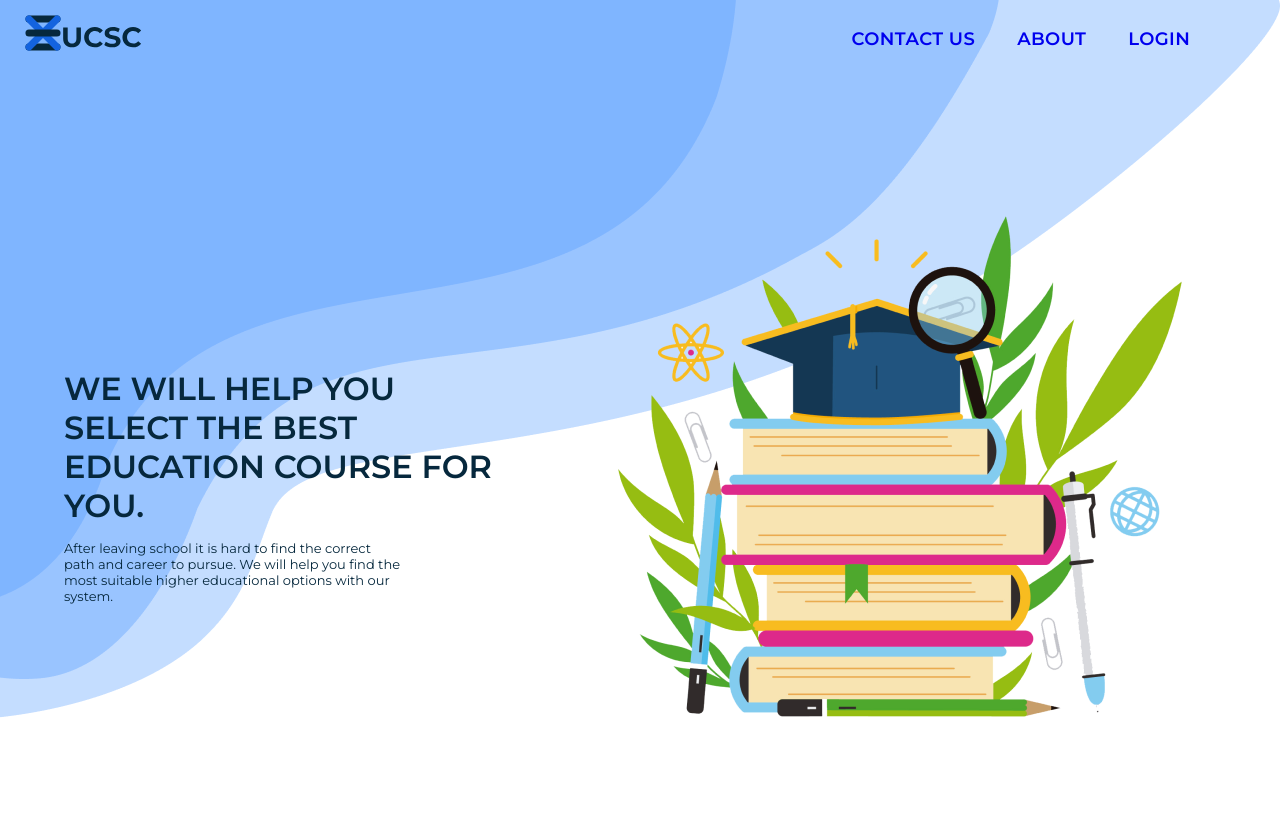
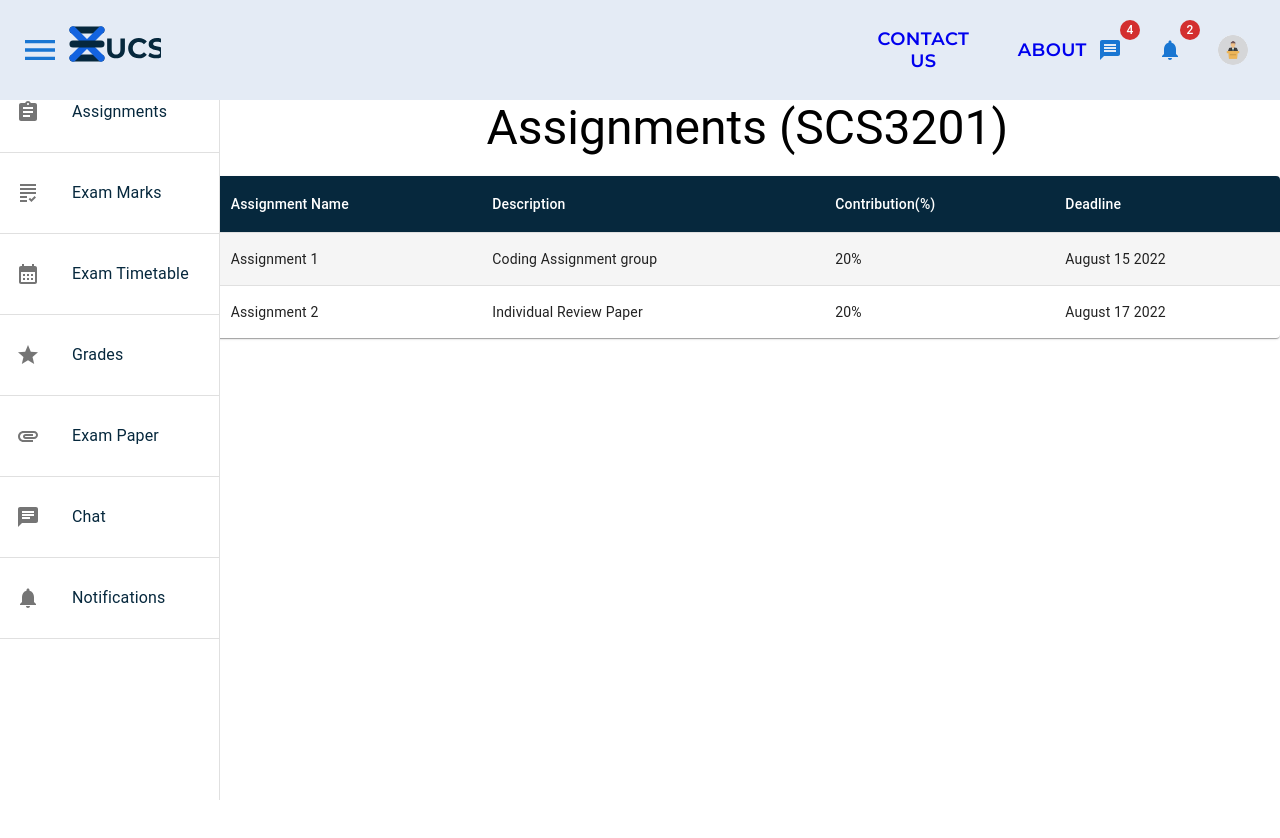
Before and after one commit to Piyu-2018/ucsc_exrms_official, a React (Create React App) app: page /lec_assign_list in a window 1280 px wide. Before the commit this address led to /. Shown: the top 838 px of the page. After the commit the page ends 800 px from the top, so only its background shows below. Built offline with nearby package versions, Linux system fonts and the light colour scheme.

Commit message:
commit for lec assignment tables

```diff
--- a/src/App.js
+++ b/src/App.js
@@ -12,6 +12,7 @@ import {
 } from "react-router-dom";
 import Login from './pages/Login';
 import LecturerAssignments from './pages/Lecturer/LecturerAssignments';
+import LecAssignList from './pages/Lecturer/LecAssignList';
 
 function App() {
   return (
@@ -25,6 +26,7 @@ function App() {
         <Route path='/directorDash' element={<DirectorDash/>}/>
         <Route path='/directorUnder' element={<DirectorUnder/>}/>
         <Route path='/lecturer_assignments' element={<LecturerAssignments/>}/>
+        <Route path='/lec_assign_list' element={<LecAssignList/>}/>
       </Routes>
 
     </div>
--- /dev/null
+++ b/src/Component/Lecturer/LecAssignTable.js
@@ -0,0 +1,63 @@
+import { Paper, styled, Table, TableBody, TableCell, tableCellClasses, TableContainer, TableHead, TableRow } from '@mui/material';
+import React from 'react'
+
+const StyledTableCell = styled(TableCell)(({ theme }) => ({
+    [`&.${tableCellClasses.head}`]: {
+      backgroundColor: '#06283D',
+      color: theme.palette.common.white,
+    },
+    [`&.${tableCellClasses.body}`]: {
+      fontSize: 14,
+    },
+  }));
+
+  const StyledTableRow = styled(TableRow)(({ theme }) => ({
+    '&:nth-of-type(odd)': {
+      backgroundColor: theme.palette.action.hover,
+    },
+    // hide last border
+    '&:last-child td, &:last-child th': {
+      border: 0,
+    },
+  }));
+
+  function createData(AssignmentName,Description,Contribution,Deadline) {
+    return { AssignmentName,Description,Contribution,Deadline };
+  }
+
+  const rows = [
+    createData('Assignment 1','Coding Assignment group','20%','August 15 2022'),
+    createData('Assignment 2','Individual Review Paper','20%','August 17 2022'),
+
+  ];
+
+function LecAssignTable() {
+  return (
+    <>
+            <TableContainer component={Paper} sx={{mt:"20px"}}>
+        <Table sx={{ minWidth: 700 }} aria-label="customized table">
+            <TableHead>
+            <TableRow>
+                <StyledTableCell align="left">Assignment Name</StyledTableCell>
+                <StyledTableCell align="left">Description</StyledTableCell>
+                <StyledTableCell align="left">Contribution(%)</StyledTableCell>
+                <StyledTableCell align="left">Deadline</StyledTableCell>
+            </TableRow>
+            </TableHead>
+            <TableBody>
+            {rows.map((row) => (
+                <StyledTableRow key={row.name}>
+                <StyledTableCell align="left">{row.AssignmentName}</StyledTableCell>
+                <StyledTableCell align="left">{row.Description}</StyledTableCell>
+                <StyledTableCell align="left">{row.Contribution}</StyledTableCell>
+                <StyledTableCell align="left">{row.Deadline}</StyledTableCell>
+                </StyledTableRow>
+            ))}
+            </TableBody>
+        </Table>
+        </TableContainer>
+    </>
+  )
+}
+
+export default LecAssignTable
--- a/src/Component/Lecturer/LecAssignmentCourses.js
+++ b/src/Component/Lecturer/LecAssignmentCourses.js
@@ -1,12 +1,35 @@
-import { Typography } from '@mui/material'
+import { Box, Container, Grid, Typography } from '@mui/material'
 import React from 'react'
+import LecCourseCard from './LecCourseCard'
+
+const courseCodes = ["SCS3201","SCS3202","SCS3203","SCS3204","SCS3205"];
+const courseNames = ["Machine Learning and Neural Computing","Human Computer Interaction","Software Project management","Professional Practice","Graph Theory"];
 
 function LecAssignmentCourses() {
   return (
     <>
-        <Typography variant='h3'>
-            Courses
-        </Typography>
+      <Typography variant="h3">
+        Assignments
+      </Typography>
+      <Grid container spacing = {3} sx={{marginTop:"20px"}}>
+        <Grid item xs={12} sm={6}>
+          <LecCourseCard CourseCode={courseCodes[0]} CourseName={courseNames[0]}/>
+        </Grid>
+        <Grid item xs={12} sm={6}>
+          <LecCourseCard CourseCode={courseCodes[1]} CourseName={courseNames[1]}/>
+        </Grid>
+        <Grid item xs={12} sm={6}>
+          <LecCourseCard CourseCode={courseCodes[2]} CourseName={courseNames[2]}/>
+        </Grid>
+        <Grid item xs={12} sm={6}>
+          <LecCourseCard CourseCode={courseCodes[3]} CourseName={courseNames[3]}/>
+        </Grid>
+        <Grid item xs={12} sm={6}>
+          <LecCourseCard CourseCode={courseCodes[4]} CourseName={courseNames[4]}/>
+        </Grid>
+      </Grid>
+
+
     </>
   )
 }
--- /dev/null
+++ b/src/Component/Lecturer/LecCourseCard.js
@@ -0,0 +1,31 @@
+import { Button, Card, CardActions, CardContent, CardMedia, Typography } from '@mui/material'
+import { Box } from '@mui/system';
+import React from 'react'
+import { Link } from 'react-router-dom';
+
+function LecCourseCard(props) {
+    console.log(props);
+  return (
+    <>
+        <Card sx={{ maxWidth:"90%"}}>
+      <CardMedia
+        component="img"
+        height="100"
+        image="./pubImgs/computerscience.png"
+        alt="green iguana"
+      />
+      <CardContent>
+        <Typography gutterBottom variant="h5" component="div">
+          {props.CourseCode}
+        </Typography>
+        <Typography variant="body2" color="text.secondary">
+          {props.CourseName}
+        </Typography>
+        <Button sx={{mt:2}} size="small"><Link to='/lec_assign_list'>View Assignments</Link></Button>
+      </CardContent>
+    </Card>
+    </>
+  )
+}
+
+export default LecCourseCard
--- /dev/null
+++ b/src/pages/Lecturer/LecAssignList.js
@@ -0,0 +1,31 @@
+import { Box, Grid, Typography } from '@mui/material'
+import React from 'react'
+import LecAssignmentCourses from '../../Component/Lecturer/LecAssignmentCourses'
+import LecAssignTable from '../../Component/Lecturer/LecAssignTable'
+import LecNavBar from '../../Component/Lecturer/LecNavBar'
+import LecSidebar from './LecSidebar'
+
+function LecAssignList() {
+  return (
+    <>
+        <Box>
+            <LecNavBar />
+            <Grid container spacing={1} justifyContent="space-between">
+                <Grid item xs={4} sm={2}>
+                  <LecSidebar/>
+                </Grid>
+                <Grid item xs={8} sm={10}>
+                  <Typography variant="h3">
+                    Assignments (SCS3201)
+                  </Typography>
+                  <LecAssignTable/>
+
+                </Grid>
+
+            </Grid>
+        </Box>
+    </>
+  )
+}
+
+export default LecAssignList
--- a/src/pages/Lecturer/LecSidebar.js
+++ b/src/pages/Lecturer/LecSidebar.js
@@ -8,7 +8,7 @@ import { styled, useTheme } from '@mui/material/styles';
 import AssignmentIcon from '@mui/icons-material/Assignment';
 import GradingIcon from '@mui/icons-material/Grading';
 import { Attachment, CalendarMonth, Chat, Grade, Notifications } from '@mui/icons-material';
-const drawerWidth = 240;
+const drawerWidth = 220;
 
 const Main = styled('main', { shouldForwardProp: (prop) => prop !== 'open' })(
     ({ theme, open }) => ({
@@ -68,7 +68,7 @@ const [open, setOpen] = useState(true);
 
   return (
     <>
-    <Box sx={{display:"flex", flexDirection:"column", width:"100px" }}>
+    <Box sx={{display:"flex", flexDirection:"column", width:"250px"}}>
 
 
 
--- a/src/pages/Lecturer/LecturerAssignments.js
+++ b/src/pages/Lecturer/LecturerAssignments.js
@@ -1,4 +1,4 @@
-import { Box, Stack } from '@mui/material';
+import { Box, Grid, Stack } from '@mui/material';
 import React from 'react';
 import { Helmet } from 'react-helmet';
 import LecAssignmentCourses from '../../Component/Lecturer/LecAssignmentCourses';
@@ -26,11 +26,18 @@ function LecturerAssignments() {
 
 
 
-            <Stack direction="row" spacing={2} justifyContent="space-between">
-                <LecSidebar/>
-                <LecAssignmentCourses/>
-                <LecRightBar/>
-            </Stack>
+            <Grid container spacing={1} justifyContent="space-between">
+                <Grid item sm={4} md={2}>
+                  <LecSidebar/>
+                </Grid>
+                <Grid item sm={8} md={7}>
+                  <LecAssignmentCourses/>
+                </Grid>
+                <Grid item sm={0} md={3}>
+                  <LecRightBar/>
+                </Grid>
+
+            </Grid>
         </Box>
 
 
```
Also changed, not shown: src/index.js (+23 -0 lines), public/pubImgs/computerScience.png (added).
